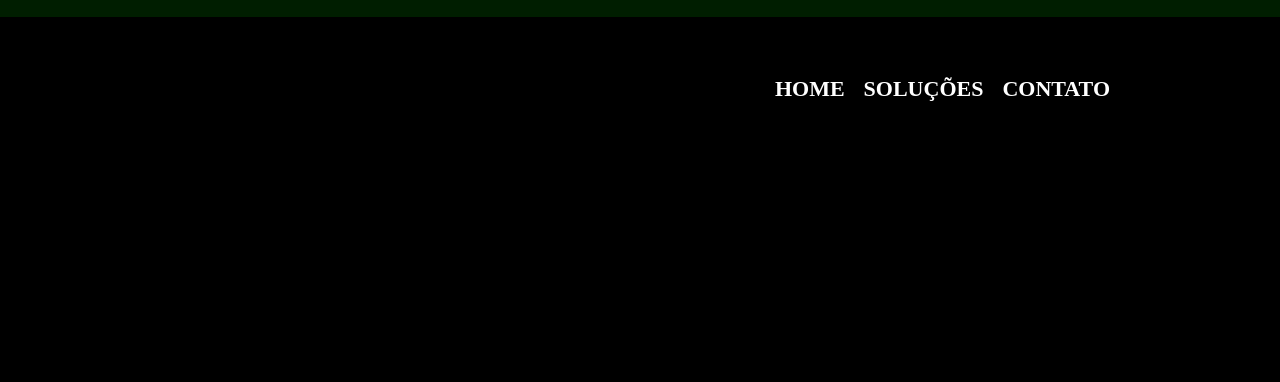
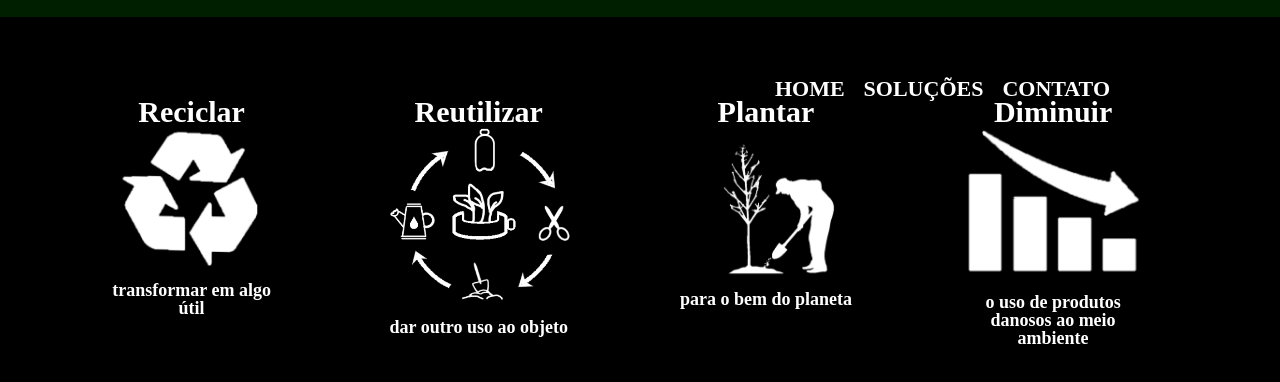
Before and after one commit to willvieira011/natusave, a plain HTML site: page solucoes.html in a window 1280 px wide. Shown: the part 42-424 px from the top of the page. Drawn offline with Linux system fonts and the light colour scheme.

Commit message:
adcionando e editando maneiras na pagina soluções

```diff
--- a/solucoes.html
+++ b/solucoes.html
@@ -24,10 +24,28 @@
     </header>
 
     <main>
-        reciclar
-        reutilizar
-        plantar
-        diminuir
+        <ul class="maneiras">
+            <li>
+                <h2>Reciclar</h2>
+                <img src="reciclar.png" class="imagem-maneiras">
+                <p class="paragrafo-maneiras">transformar em algo útil</p>
+            </li>
+            <li>
+                <h2>Reutilizar</h2>
+                <img src="reutilizar.png" class="imagem-maneiras">
+                <p class="paragrafo-maneiras">dar outro uso ao objeto</p>
+            </li>
+            <li>
+                <h2>Plantar</h2>
+                <img src="plantar.png" class="imagem-maneiras">
+                <p class="paragrafo-maneiras">para o bem do planeta</p>
+            </li>
+            <li>
+                <h2>Diminuir</h2>
+                <img src="diminuir.png" class="imagem-maneiras">
+                <p class="paragrafo-maneiras">o uso de produtos danosos ao meio ambiente</p>
+            </li>
+        </ul>
     </main>
 </body>
 </html>
--- a/style.css
+++ b/style.css
@@ -68,8 +68,8 @@ header {
 
 .caixa {
     position: relative;
-   width: 940px;
-   margin: 0 auto;
+    width: 940px;
+    margin: 0 auto;
 }
 
 .logo {
@@ -94,3 +94,34 @@ nav a {
     font-size: 22px;
     text-decoration: none;
 }
+
+.maneiras {
+   color: white;
+   padding: 50px;
+}
+
+.maneiras li {
+    display: inline-block;
+    text-align: center;
+    width: 21%;
+    vertical-align: top;
+    margin: 0 1.5%;
+    padding: 30px;
+    box-sizing: border-box;
+}
+
+.maneiras h2 {
+    font-size: 30px;
+    font-weight: bold;
+}
+
+.imagem-maneiras {
+    width:100%;
+}
+
+.paragrafo-maneiras {
+    font-size: 18px;
+    font-weight: bold;
+    margin: 10px 0 0;
+    margin-top: 10px;
+}
```
Also changed, not shown: index.html (+2 -2 lines), diminuir.png (added), plantar.png (added), reciclar.png (added), reutilizar.png (added).
